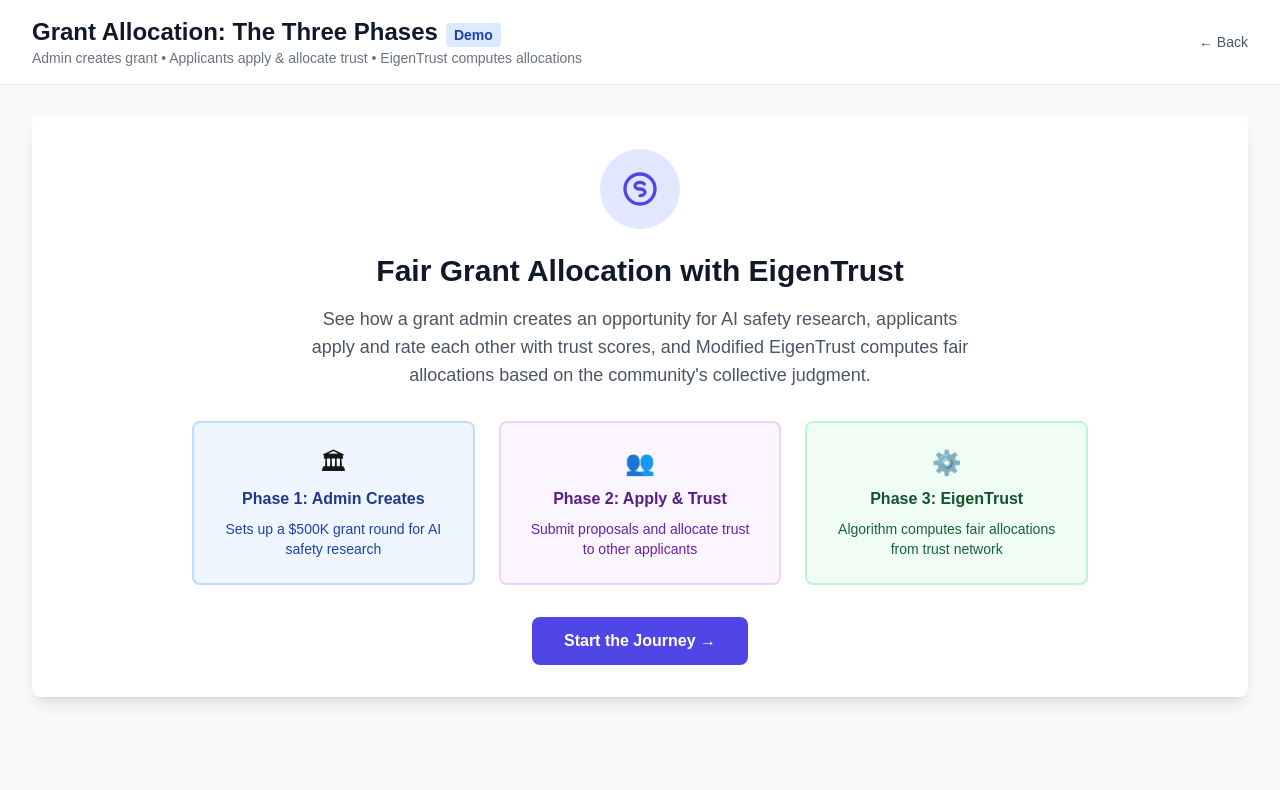
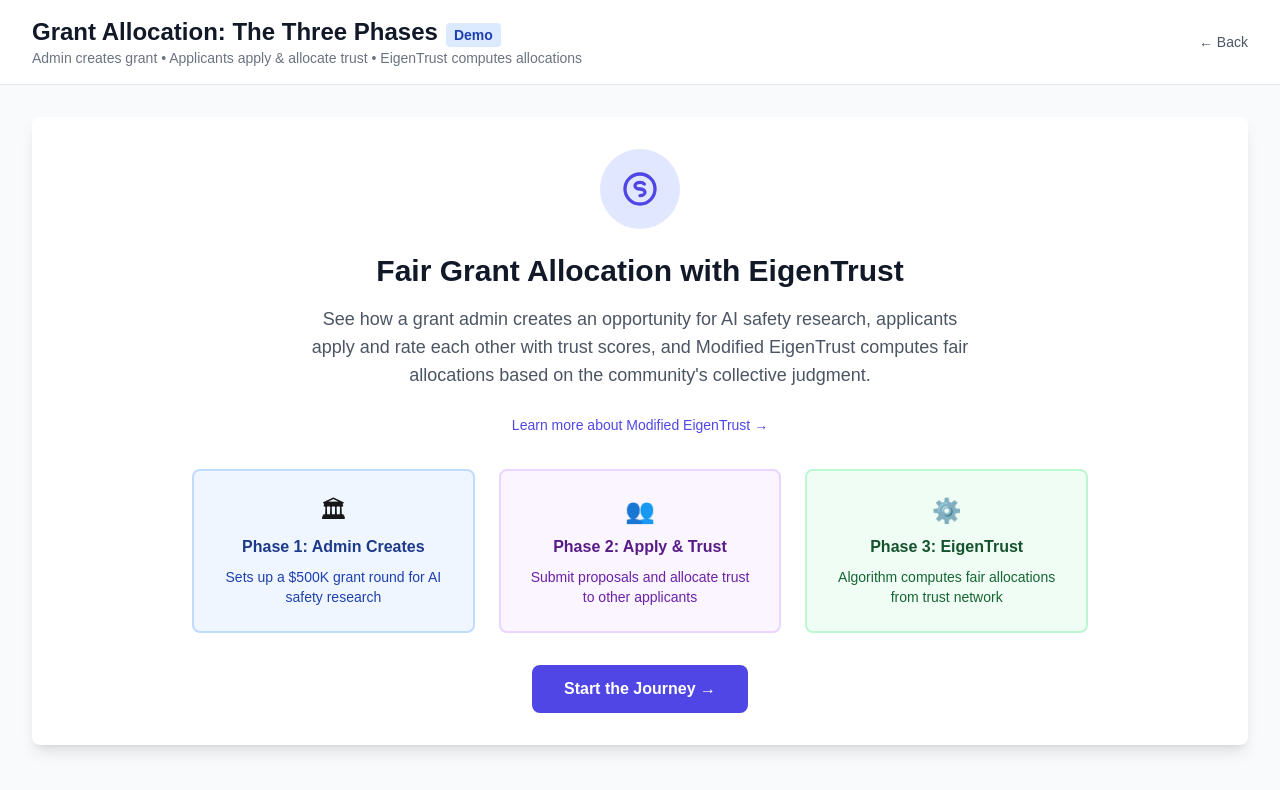
Before and after one commit to vaishnav92-lang/testCloutWebApp, a Next.js app: page /demo/grant-demo in a window 1280 px wide. Shown: the top 790 px of the page. Built offline with nearby package versions, Linux system fonts and the light colour scheme; sample sign-in values are in the browser's storage.

Commit message:
Add link to modified eigentrust.

```diff
--- a/src/app/demo/grant-demo/page.tsx
+++ b/src/app/demo/grant-demo/page.tsx
@@ -221,9 +221,14 @@ export default function GrantDemoPage() {
               </svg>
             </div>
             <h2 className="text-3xl font-bold text-gray-900 mb-4">Fair Grant Allocation with EigenTrust</h2>
-            <p className="text-lg text-gray-600 max-w-2xl mx-auto mb-8">
+            <p className="text-lg text-gray-600 max-w-2xl mx-auto mb-6">
               See how a grant admin creates an opportunity for AI safety research, applicants apply and rate each other with trust scores, and Modified EigenTrust computes fair allocations based on the community's collective judgment.
             </p>
+            <div className="mb-8">
+              <Link href="/trust-property-proof" className="text-indigo-600 hover:text-indigo-700 font-medium text-sm inline-block">
+                Learn more about Modified EigenTrust →
+              </Link>
+            </div>
 
             <div className="grid grid-cols-1 md:grid-cols-3 gap-6 mb-8 max-w-4xl mx-auto">
               <div className="bg-blue-50 rounded-lg p-6 border-2 border-blue-200">
```
